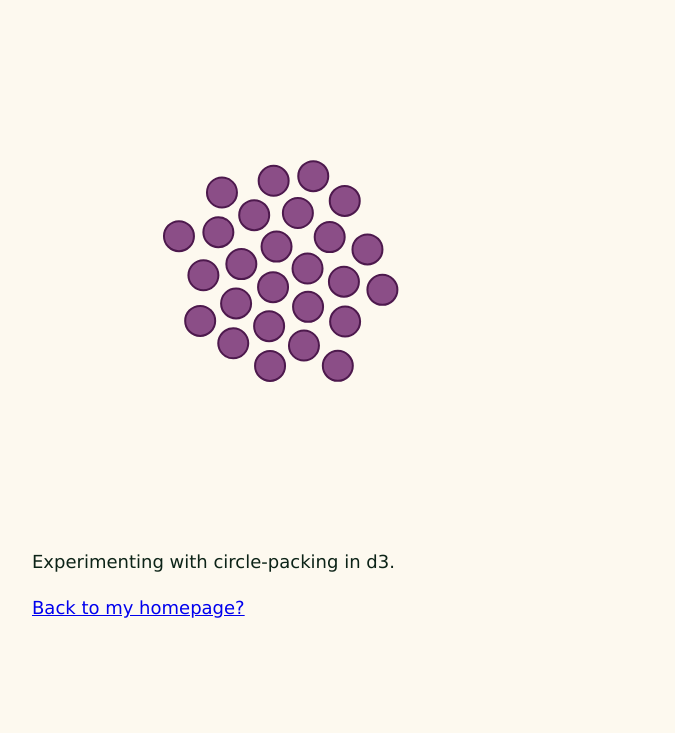
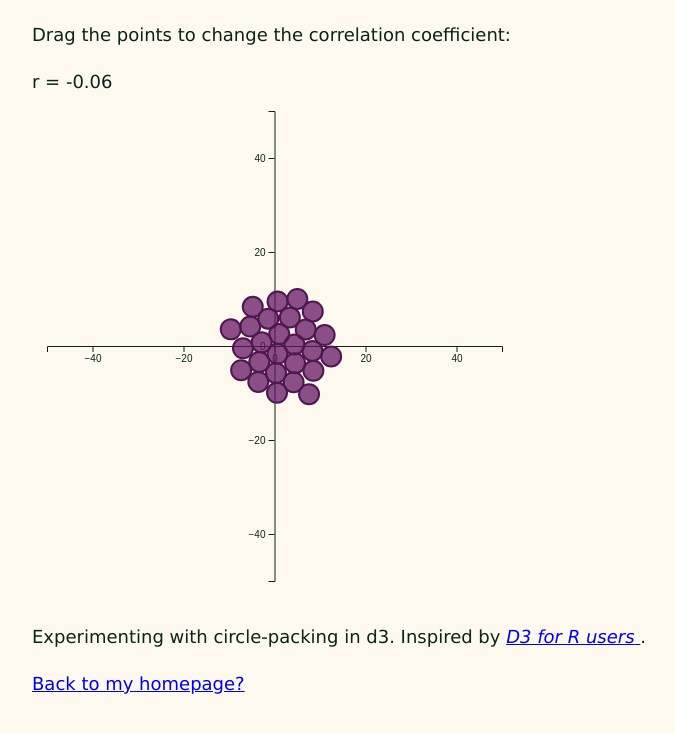
Before and after one commit to MTurner0/grapes, a website: page dist/index.html in a window 1280 px wide. Shown: the part 101-834 px from the top of the page, without its empty margins (283-958 px from the left). Before the commit the page ends 800 px from the top, so only its background shows below. Drawn offline with nearby package versions, Linux system fonts and the light colour scheme.

Commit message:
Added correlation coefficient functionality.

```diff
--- a/dist/index.html
+++ b/dist/index.html
@@ -10,6 +10,12 @@
 
     <h1>Grapes of wrath</h1>
 
+    <p>Drag the points to change the correlation coefficient:</p>
+
+    <div id="r">
+        <p></p>
+    </div>
+
     <!-- Create a div for the nodes-->
     <div id="grape-site"></div>
     <script src="js/grapes.js"></script>
@@ -17,6 +23,9 @@
     <div id="exposition">
         <p>
             Experimenting with circle-packing in d3.
+            Inspired by <a href="https://jtr13.github.io/d3book/correlation-coefficient.html">
+                <em>D3 for R users</em>
+            </a>.
         </p>
     </div>
 
--- a/dist/js/grapes.js
+++ b/dist/js/grapes.js
@@ -1,11 +1,45 @@
 // Set the dimensions and margins of the graph
 const width = 500;
 const height = 500;
+const margin = 15;
 
+// create scales and axes
+const xmin = -50;
+const xmax = 50;
+const ymin = -50;
+const ymax = 50;
+
+const xScale = d3.scaleLinear()
+    .domain([xmin, xmax])
+    .range([margin, width - margin * 2]);
+
+const yScale = d3.scaleLinear()
+    .domain([ymin, ymax])
+    .range([height - margin, margin ]);
+
+const xAxis = d3.axisBottom()
+    .scale(xScale)
+    .ticks(5);
+
+const yAxis = d3.axisLeft()
+    .scale(yScale)
+    .ticks(5);
+
+// Create svg
 const svg = d3.select("#grape-site")
     .append("svg")
         .attr("width", 500)
         .attr("height", 500);
+
+//Create X axis
+svg.append("g")
+	.attr("transform", `translate(0, ${yScale(0)})`)
+	.call(xAxis);
+
+//Create Y axis
+svg.append("g")
+	.attr("transform", `translate(${xScale(0)}, 0)`)
+	.call(yAxis);
 
 // "Dummy data": one entry per node
 const data = [{"name": "Alice"}, {"name": "Bob"}, {"name":"Charlie"}, {"name": "Denise"},
@@ -16,15 +50,11 @@ const data = [{"name": "Alice"}, {"name": "Bob"}, {"name":"Charlie"}, {"name": "
             {"name": "Ursula"}, {"name": "Vera"}, {"name": "Winona"}, {"name": "Xavier"},
             {"name": "Yasmin"}, {"name": "Zach"}];
 
-const z = d3.scaleLinear()
-    .domain([0, 40])
-    .range([1, 40]);
-
 const node = svg.append("g")
     .selectAll("circle")
     .data(data)
     .join("circle")
-        .attr("r", 15)
+        .attr("r", 10)
         .attr("cx", width / 2)
         .attr("cy", height / 2)
         .style("fill", "#641464")
@@ -41,7 +71,7 @@ const node = svg.append("g")
 const simulation = d3.forceSimulation()
     .force("center", d3.forceCenter().x(width / 2).y(height / 2)) // Set where the circles start
     .force("charge", d3.forceManyBody().strength(0.9)) // Set how strongly the nodes are attracted to each other
-    .force("collide", d3.forceCollide().strength(0.05).radius(20).iterations(1)); // Set the force to prevent circles overlapping
+    .force("collide", d3.forceCollide().strength(0.05).radius(10).iterations(1)); // Set the force to prevent circles overlapping
 
 // Apply forces to nodes and update positions
 simulation
@@ -50,6 +80,18 @@ simulation
         node
             .attr("cx", d => d.x)
             .attr("cy", d => d.y);
+    })
+    .on("end", () => {
+        let xVals = [];
+        let yVals = [];
+        d3.selectAll('circle').each(function () {
+          const thisD3 = d3.select(this)
+          xVals.push(thisD3.attr('cx'));
+          yVals.push(thisD3.attr('cy'));
+        });
+        broadcast(xVals, yVals);
+        console.log(xVals);
+        console.log(yVals);
     });
 
 function startDragged(event, d) {
@@ -60,9 +102,29 @@ function startDragged(event, d) {
 function dragged(event, d) {
     d.fx = event.x;
     d.fy = event.y;
+    broadcast();
 }
 function endDragged(event, d) {
     if (!event.active) simulation.alphaTarget(0.03);
         d.fx = null;
         d.fy = null;
+    let xVals = [];
+    let yVals = [];
+    d3.selectAll('circle').each(function () {
+        const thisD3 = d3.select(this)
+        xVals.push(thisD3.attr('cx'));
+        yVals.push(thisD3.attr('cy'));
+      });
+    broadcast(x = xVals, y = yVals);
+    console.log(xVals);
+    console.log(yVals);
 }
+
+// Calculate correlation coefficient
+function broadcast(x, y) {
+    Sxx = d3.sum(x.map(d => Math.pow(d-d3.mean(x), 2)));
+    Sxy = d3.sum(x.map( (d, i) => (x[i]-d3.mean(x))*(y[i]-d3.mean(y))));
+    Syy = d3.sum(y.map(d => Math.pow(d-d3.mean(y), 2)));
+    corrcoef = -Sxy/(Math.sqrt(Sxx)*Math.sqrt(Syy));
+    d3.select("#r").text(`r = ${corrcoef.toFixed(2)}`);
+};
```
